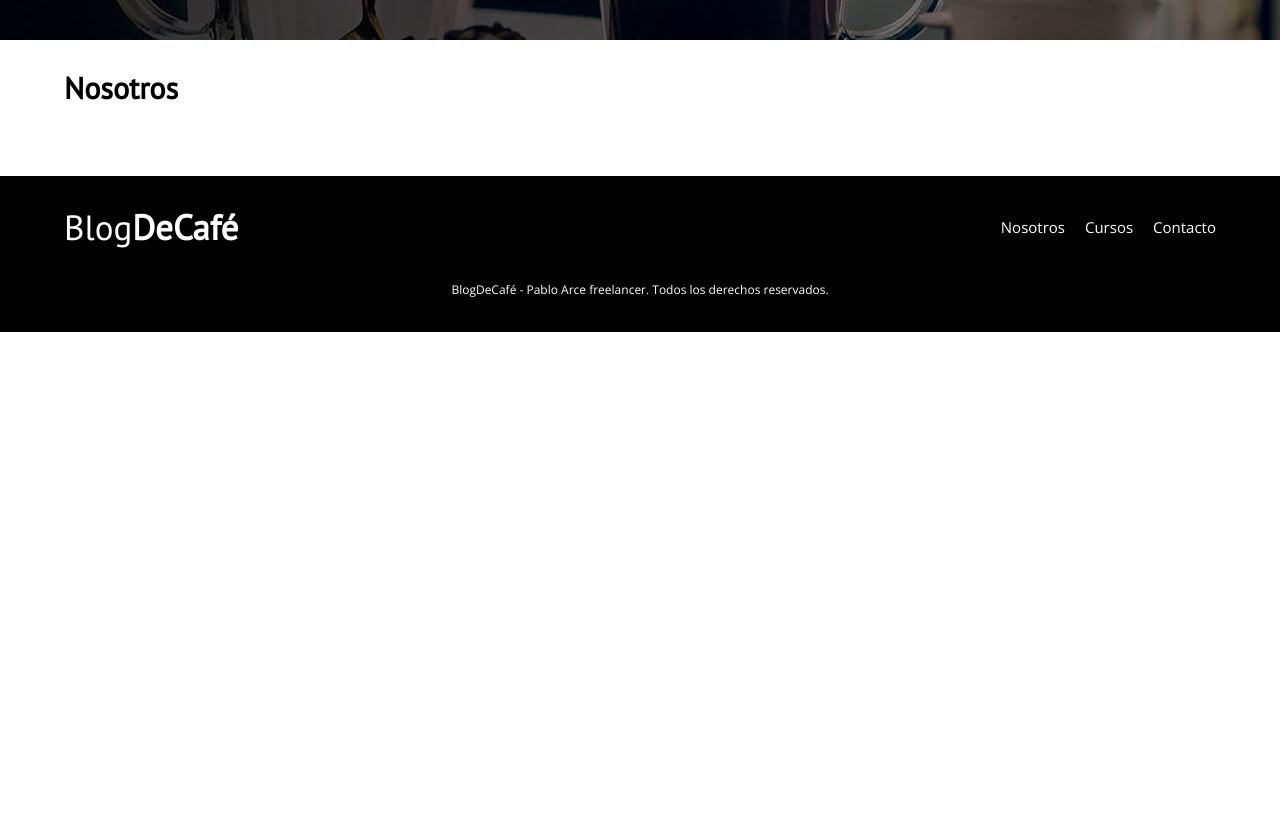
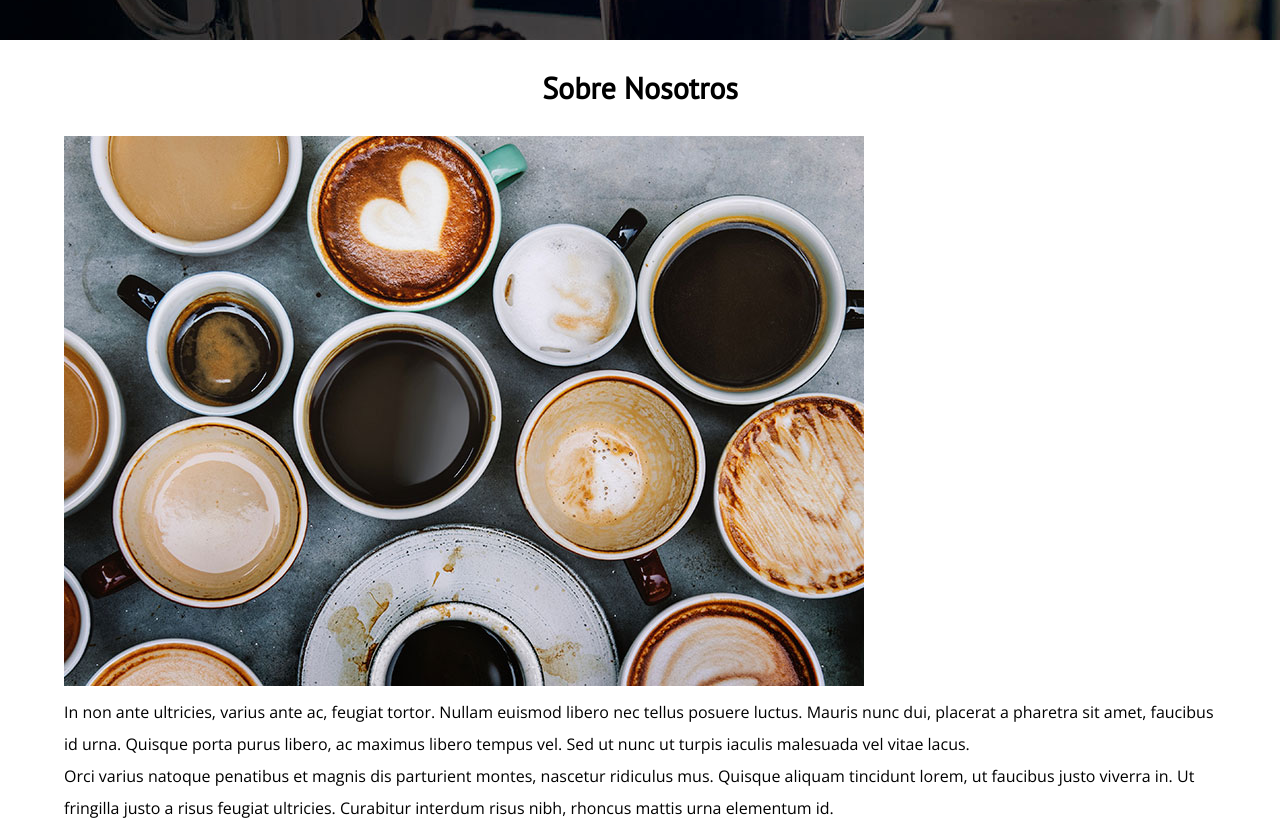
Before and after one commit to PabloArceE/BlogCaf-proyecto-web, a plain HTML site: page nosotros.html in a window 1280 px wide. Shown: the part 360-1187 px from the top of the page. Before the commit the page ends 800 px from the top, so only its background shows below. Drawn offline with nearby package versions, Linux system fonts and the light colour scheme.

Commit message:
Add files via upload
nosotros completado

```diff
--- a/nosotros.html
+++ b/nosotros.html
@@ -34,13 +34,26 @@
         </div>
     </header>
 
-    <div class="contenedor contenido-principal">
-        <main class="blog">
-            <h3>Nosotros</h3>
+    <main class="contenedor">
+        <h3 class="centrar-texto">Sobre Nosotros</h3>
 
-        </main>
+        <div class="nosotros">
+            <div class="nosotros__imagen">
+                <img src="img/nosotros.jpg" alt="Imagen Nosotros">
+            </div>
 
-    </div>
+            <div class="nosotros__texto">
+                <p class="no-margin">
+                    In non ante ultricies, varius ante ac, feugiat tortor. Nullam euismod libero nec tellus posuere luctus. Mauris nunc dui, placerat a pharetra sit amet, faucibus id urna. Quisque porta purus libero, ac maximus libero tempus vel. Sed ut nunc ut turpis iaculis malesuada vel vitae lacus.
+                </p>
+                <p class="no-margin">
+                    Orci varius natoque penatibus et magnis dis parturient montes, nascetur ridiculus mus. Quisque aliquam tincidunt lorem, ut faucibus justo viverra in. Ut fringilla justo a risus feugiat ultricies. Curabitur interdum risus nibh, rhoncus mattis urna elementum id.
+            </div>
+        </div>
+
+    </main>
+
+
     <footer class="footer">
         <div class="contenedor">
             <div class="barra">
```
